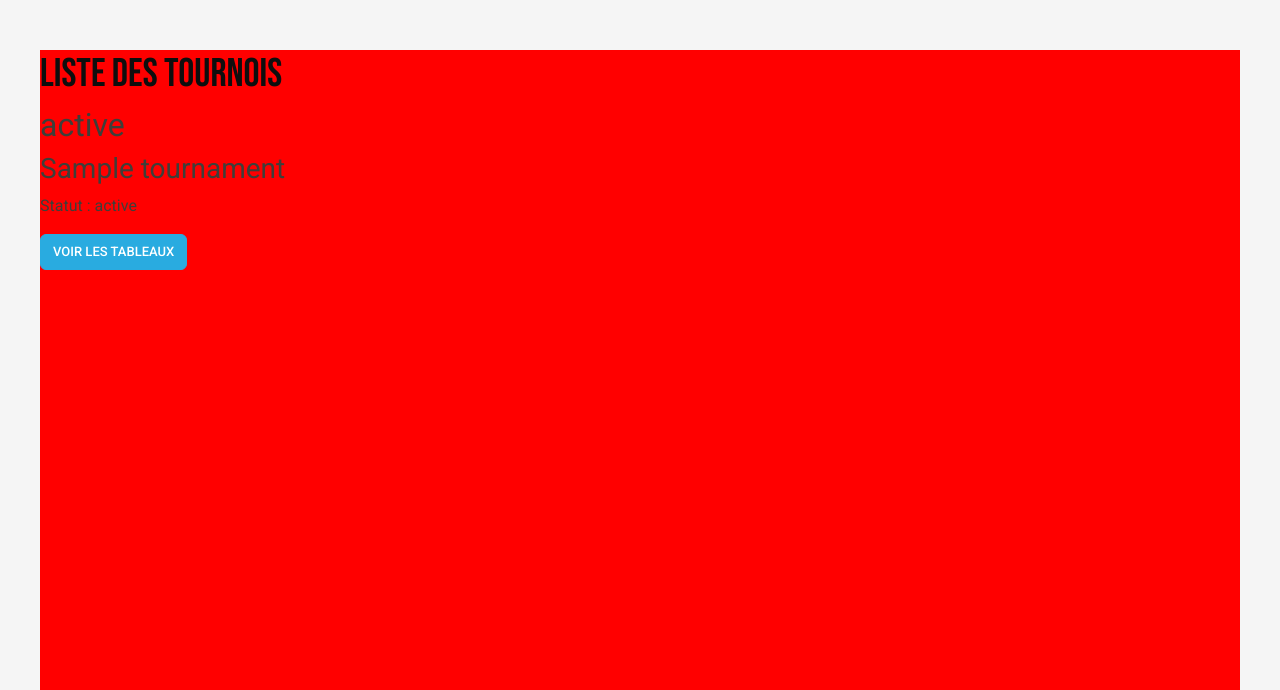
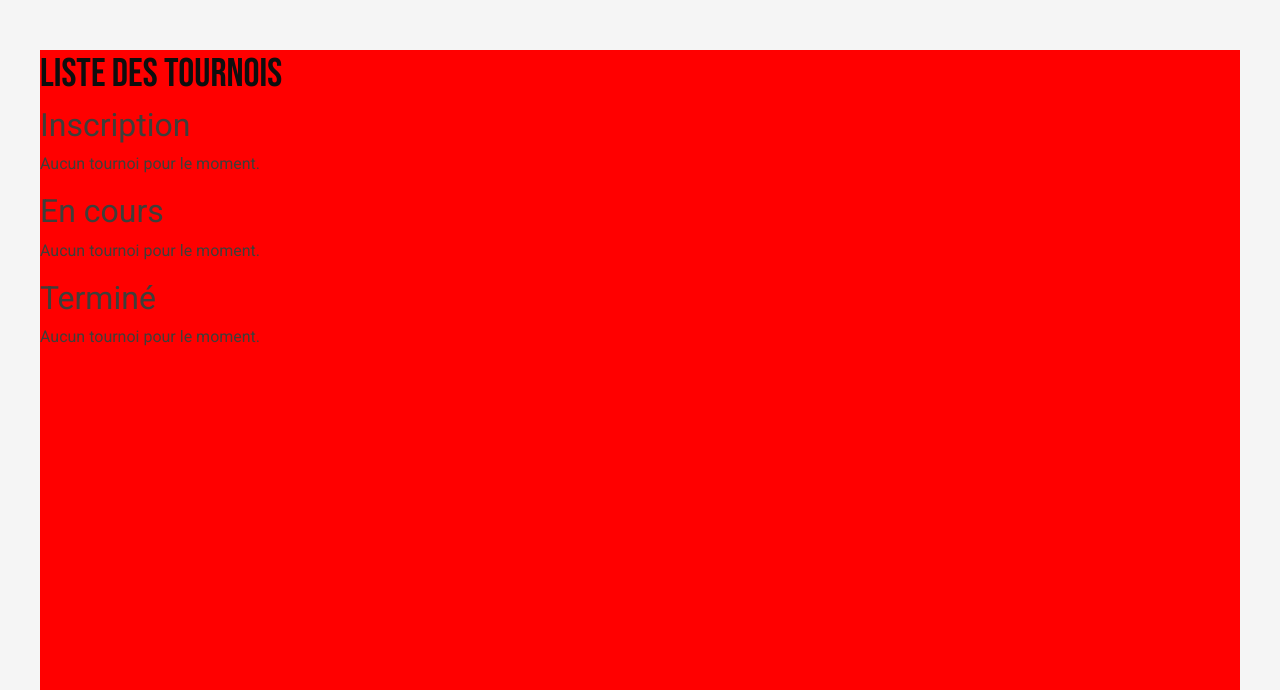
Before and after one commit to AntoineRSCL/Tennis_TFE, a Symfony app: template templates/tournament/index.html.twig in a window 1280 px wide. Shown: the part 125-815 px from the top of the page. Run offline with Twig, Linux system fonts and the light colour scheme; the template is opened without the code that fills it: most values are stand-ins (such as "Sample title", 1, 10 or a date in 2020); style sheets or scripts are compiled from the project's sources; some libraries are stand-ins or nearby versions.

Commit message:
Affichage tournoi par statut

```diff
--- a/templates/tournament/index.html.twig
+++ b/templates/tournament/index.html.twig
@@ -17,23 +17,25 @@
             </div>
         {% endfor %}
 
-        {# Initialiser un tableau pour stocker les tournois par statut #}
+        {# Regrouper les tournois par statut #}
         {% set tournamentsByStatus = {} %}
-
-        {# Boucle pour regrouper les tournois par statut #}
         {% for tournament in tournaments %}
-            {% if tournament.status not in tournamentsByStatus %}
-                {# Initialiser le tableau pour le statut si ce n'est pas déjà fait #}
-                {% set tournamentsByStatus = tournamentsByStatus | merge({ (tournament.status): [] }) %}
+            {% set status = tournament.status %}
+            {% if tournamentsByStatus[status] is not defined %}
+                {% set tournamentsByStatus = tournamentsByStatus|merge({(status): []}) %}
             {% endif %}
-            {# Ajouter le tournoi au tableau correspondant au statut #}
-            {% set tournamentsByStatus = tournamentsByStatus | merge({ (tournament.status): tournamentsByStatus[tournament.status] | merge([tournament]) }) %}
+            {% set tournamentsByStatus = tournamentsByStatus|merge({(status): tournamentsByStatus[status]|merge([tournament])}) %}
         {% endfor %}
 
         {# Affichage des tournois par statut #}
-        {% for status, groupedTournaments in tournamentsByStatus %}
+        {% set allStatuses = ['Inscription', 'En cours', 'Terminé'] %} {# Remplacez par vos statuts #}
+        {% for status in allStatuses %}
             <h2>{{ status }}</h2>
             <div class="tournamentList">
+                {% set groupedTournaments = tournamentsByStatus[status] is defined ? tournamentsByStatus[status] : [] %}
+                {% if groupedTournaments is empty %}
+                    <p>Aucun tournoi pour le moment.</p>
+                {% else %}
                     {% for tournament in groupedTournaments %}
                         <div class="tournament">
                             <h3>{{ tournament.name }}</h3>
@@ -53,6 +55,7 @@
                             {% endif %}
                         </div>
                     {% endfor %}
+                {% endif %}
             </div>
         {% endfor %}
     </div>
```
Lines whose indentation alone changed are shown as unchanged.
